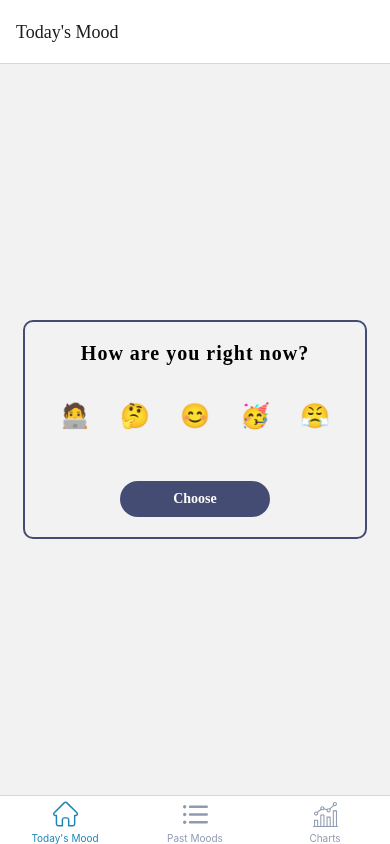
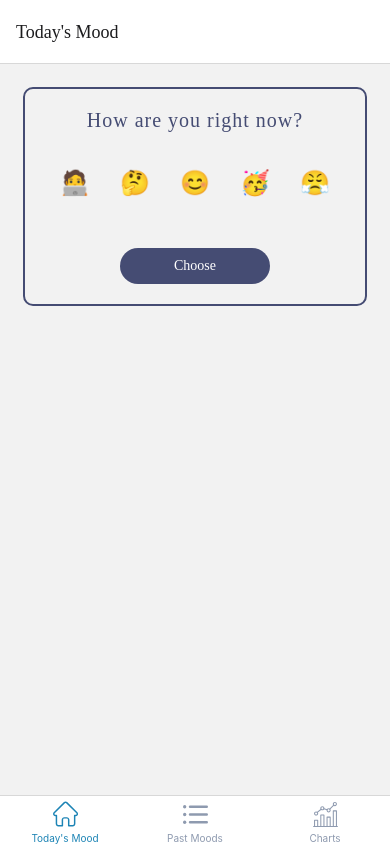
Before and after one commit to davydocsurg/moodle, a React Native app: screen /Home in a window 390 px wide. Built offline with nearby package versions, Linux system fonts and the light colour scheme.

Commit message:
fix android font bugs

```diff
--- a/src/components/MoodItemRow.tsx
+++ b/src/components/MoodItemRow.tsx
@@ -27,7 +27,7 @@
     textAlign: 'center',
     fontSize: 40,
     marginRight: 10,
-    fontFamily: theme.fontFamilyLight,
+    fontFamily: theme.fontFamilyRegular,
   },
   moodDate: {
     textAlign: 'center',
@@ -45,8 +45,8 @@
   moodDescription: {
     fontSize: 18,
     color: theme.colorPurple,
-    fontWeight: 'bold',
-    fontFamily: theme.fontFamilyLight,
+    // fontWeight: 'bold',
+    fontFamily: theme.fontFamilyRegular,
   },
   iconAndDescription: {
     flexDirection: 'row',
--- a/src/components/MoodPicker.tsx
+++ b/src/components/MoodPicker.tsx
@@ -79,10 +79,10 @@
   },
   descriptionText: {
     color: theme.colorPurple,
-    fontWeight: 'bold',
+    // fontWeight: 'bold',
     fontSize: 10,
     textAlign: 'center',
-    fontFamily: theme.fontFamilyLight,
+    fontFamily: theme.fontFamilyBold,
   },
   container: {
     borderWidth: 2,
@@ -93,11 +93,11 @@
   },
   heading: {
     fontSize: 20,
-    fontWeight: 'bold',
+    color: theme.colorPurple,
     letterSpacing: 1,
     textAlign: 'center',
     marginBottom: 20,
-    fontFamily: theme.fontFamilyLight,
+    fontFamily: theme.fontFamilyBold,
   },
   button: {
     backgroundColor: theme.colorPurple,
@@ -110,7 +110,7 @@
   buttonText: {
     color: theme.colorWhite,
     textAlign: 'center',
-    fontWeight: 'bold',
+    // fontWeight: 'bold',
     fontFamily: theme.fontFamilyBold,
   },
 });
--- a/src/screens/Home.tsx
+++ b/src/screens/Home.tsx
@@ -1,5 +1,5 @@
 import React from 'react';
-import { View, StyleSheet, Text } from 'react-native';
+import { View, StyleSheet, Text, ScrollView } from 'react-native';
 
 // locals
 import { MoodItemRow, MoodPicker } from '../components';
@@ -11,6 +11,7 @@
 
   return (
     <View style={styles.container}>
+      <ScrollView>
         <MoodPicker onSelect={handleMoodSelect} />
         {moodList.map(item => (
           <View key={item.mood.id}>
@@ -20,6 +21,7 @@
             <MoodItemRow item={item} key={item.timestamp} />
           </View>
         ))}
+      </ScrollView>
     </View>
   );
 };
```
Lines whose indentation alone changed are shown as unchanged.
